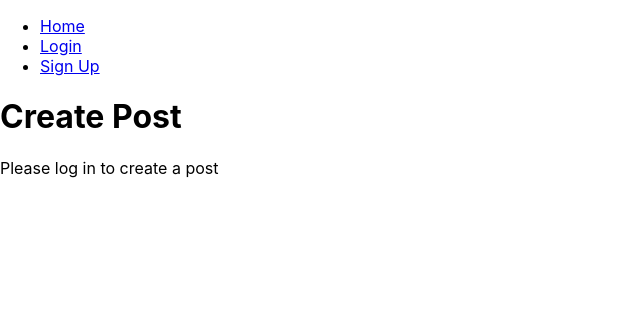
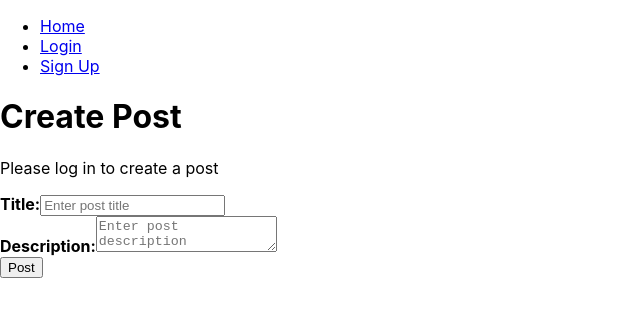
Before and after one commit to ucan-app/ucan-frontend, a React (Create React App) app: page /create in a window 1280 px wide. Shown: the top 316 px of the page, without its empty margins (0-640 px from the left). Built offline with nearby package versions, Linux system fonts and the light colour scheme.

Commit message:
Implemented CreatePost and fixed logout bug

```diff
--- a/src/App.tsx
+++ b/src/App.tsx
@@ -68,7 +68,7 @@ function App(): JSX.Element {
       setCurrentUser(null);
       setIsLoggedIn(false);
       localStorage.removeItem("currentUser"); // Clear persisted user
-
+      <Navigate to="/" />;
     } catch (error) {
       console.error("Logout failed:", error);
     }
--- a/src/api/auth.ts
+++ b/src/api/auth.ts
@@ -1,7 +1,7 @@
 import axios from "axios";
 import { Badge, Post, User } from "../types";
 
-const API_BASE_URL = "http://127.0.0.1:8080/api/auth";
+const API_BASE_URL = "http://127.0.0.1:8080";
 
 // Configure axios defaults
 const api = axios.create({
@@ -32,7 +32,7 @@ export const login = async (username: string, password: string): Promise<User |
 
 export const logout = async (): Promise<void> => {
   try {
-    await axios.post("http://127.0.0.1:8080/logout", {}, { withCredentials: true });
+    await axios.post("http://127.0.0.1:8080/api/auth/logout", {}, { withCredentials: true });
   } catch (error: any) {
     handleApiError(error, "Logout failed. Please try again.");
   }
@@ -80,9 +80,12 @@ export const getPosts = async (params?: { tag?: string; search?: string; badge?:
   }
 };
 
-export const createPost = async (postData: { title: string; body: string; tag?: string }): Promise<Post> => {
+export const createPost = async (postData: { title: string; description: string; creatorId: string }): Promise<Post> => {
   try {
-    const response = await api.post("/posts", postData);
+    const response = await axios.post("http://127.0.0.1:8080/posts", postData, {
+      withCredentials: true,
+    });
+    console.log("Post response", response.data);
     return response.data;
   } catch (error: any) {
     handleApiError(error, "Failed to create post");
--- a/src/components/Layout.tsx
+++ b/src/components/Layout.tsx
@@ -1,4 +1,5 @@
 import React from "react";
+import { useNavigate } from "react-router-dom"; // Import useNavigate
 import { User } from "../types";
 
 interface LayoutProps {
@@ -13,7 +14,15 @@ const Layout: React.FC<LayoutProps> = ({
   handleLogout,
   currentUser,
   children
-}) => (
+}) => {
+  const navigate = useNavigate(); // Initialize useNavigate
+
+  const handleLogoutAndRedirect = () => {
+    handleLogout(); // Call the provided logout function
+    navigate("/"); // Redirect to home page
+  };
+
+  return (
     <div className="app-container">
       <header>
         <nav className="main-nav">
@@ -30,7 +39,7 @@ const Layout: React.FC<LayoutProps> = ({
                   <a href="/create">Create Post</a>
                 </li>
                 <li>
-                <button onClick={handleLogout}>Logout</button>
+                  <button onClick={handleLogoutAndRedirect}>Logout</button>
                 </li>
               </>
             ) : (
@@ -49,5 +58,6 @@ const Layout: React.FC<LayoutProps> = ({
       <main className="main-content">{children}</main>
     </div>
   );
+};
 
 export default Layout;
--- a/src/pages/CreatePost.tsx
+++ b/src/pages/CreatePost.tsx
@@ -1,13 +1,44 @@
-import React from "react";
+import React, { useState } from "react";
 import { User } from "../types";
+import { createPost } from "../api/auth";
 
-// Define props interface to accept the user prop
 type CreatePostProps = {
   user: User | null;
 };
 
-// Update the component to accept the props
 const CreatePost: React.FC<CreatePostProps> = ({ user }) => {
+  const [title, setTitle] = useState<string>("");
+  const [description, setDescription] = useState<string>("");
+  const [error, setError] = useState<string | null>(null);
+  const [success, setSuccess] = useState<string | null>(null);
+
+  const handlePost = async () => {
+    if (!user) {
+      setError("You must be logged in to create a post.");
+      return;
+    }
+
+    if (!title || !description) {
+      setError("Both title and description are required.");
+      return;
+    }
+
+    try {
+      await createPost({
+        title,
+        description,
+        creatorId: user.uid, // Pass the creatorId from the user prop
+      });
+      setSuccess("Post created successfully!");
+      setTitle(""); // Clear the form
+      setDescription("");
+      setError(null);
+    } catch (err: any) {
+      setError(err.message || "Failed to create post.");
+      setSuccess(null);
+    }
+  };
+
   return (
     <div>
       <h1>Create Post</h1>
@@ -18,7 +49,30 @@ const CreatePost: React.FC<CreatePostProps> = ({ user }) => {
       ) : (
         <p>Please log in to create a post</p>
       )}
-      {/* Add your post creation form here */}
+      {error && <p style={{ color: "red" }}>{error}</p>}
+      {success && <p style={{ color: "green" }}>{success}</p>}
+      <div>
+        <label>
+          <strong>Title:</strong>
+          <input
+            type="text"
+            value={title}
+            onChange={(e) => setTitle(e.target.value)}
+            placeholder="Enter post title"
+          />
+        </label>
+      </div>
+      <div>
+        <label>
+          <strong>Description:</strong>
+          <textarea
+            value={description}
+            onChange={(e) => setDescription(e.target.value)}
+            placeholder="Enter post description"
+          />
+        </label>
+      </div>
+      <button onClick={handlePost}>Post</button>
     </div>
   );
 };
```
Lines whose indentation alone changed are shown as unchanged.
